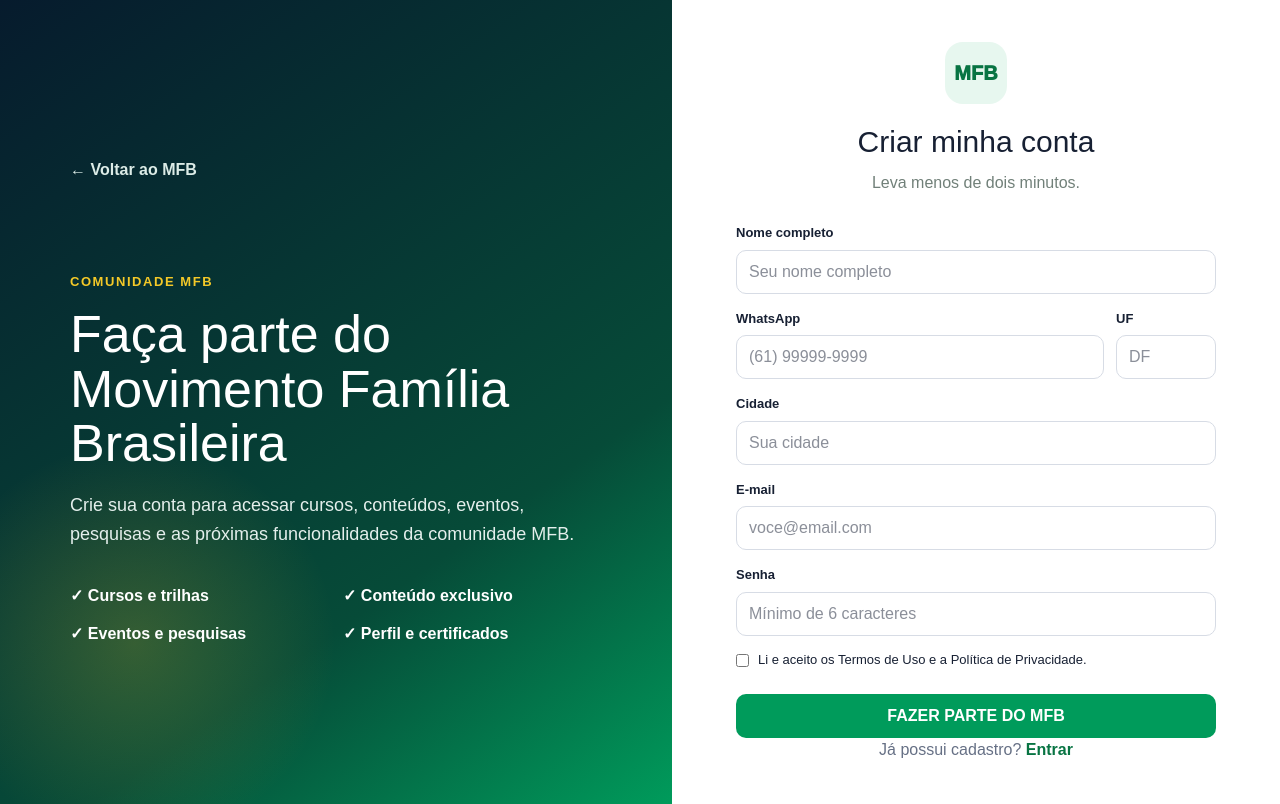
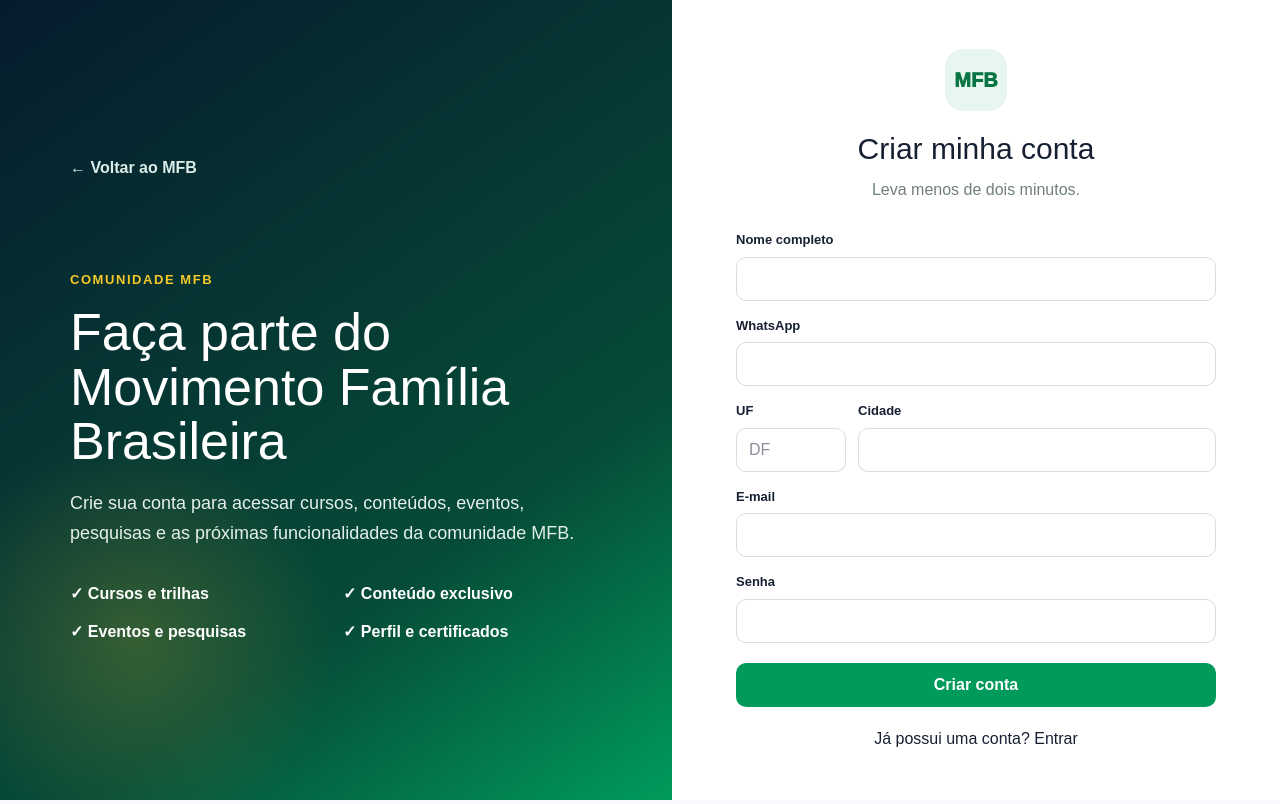
Before and after one commit to tecnologiaagilize-dotcom/mfb, a Next.js app: page /cadastro in a window 1280 px wide. Built offline with nearby package versions, Linux system fonts and the light colour scheme.

Commit message:
Refactor MemberAuthForm for improved readability

```diff
--- a/components/MemberAuthForm.tsx
+++ b/components/MemberAuthForm.tsx
@@ -1,124 +1,144 @@
 "use client";
 
-import { FormEvent, useState } from "react";
+import {
+  FormEvent,
+  useState,
+} from "react";
+
 import Link from "next/link";
-import { useRouter } from "next/navigation";
 import { createClient } from "@/lib/supabase/browser";
 
-type Mode = "login" | "signup";
+type Mode =
+  | "login"
+  | "signup";
 
-export function MemberAuthForm({ mode }: { mode: Mode }) {
-  const signup = mode === "signup";
-  const router = useRouter();
+export function MemberAuthForm({
+  mode,
+}: {
+  mode: Mode;
+}) {
+  const signup =
+    mode === "signup";
 
-  const [loading, setLoading] = useState(false);
-  const [message, setMessage] = useState("");
-  const [error, setError] = useState("");
+  const [loading, setLoading] =
+    useState(false);
 
-  async function redirectByProfile(
-    supabase: ReturnType<typeof createClient>,
-    userId: string
+  const [message, setMessage] =
+    useState("");
+
+  const [error, setError] =
+    useState("");
+
+  async function submit(
+    e: FormEvent<HTMLFormElement>
   ) {
-    const { data: adminProfile, error: adminError } = await supabase
-      .from("admin_profiles")
-      .select("role")
-      .eq("id", userId)
-      .maybeSingle();
+    e.preventDefault();
 
-    if (adminError) {
-      console.error(
-        "Erro ao verificar perfil administrativo:",
-        adminError
-      );
-    }
-
-    if (
-      adminProfile?.role === "admin" ||
-      adminProfile?.role === "editor"
-    ) {
-      router.replace("/admin");
-      router.refresh();
+    if (loading) {
       return;
     }
-
-    router.replace("/membro");
-    router.refresh();
-  }
-
-  async function submit(e: FormEvent<HTMLFormElement>) {
-    e.preventDefault();
 
     setLoading(true);
     setError("");
     setMessage("");
 
-    const form = new FormData(e.currentTarget);
+    const form =
+      new FormData(
+        e.currentTarget
+      );
 
-    const email = String(
+    const email =
+      String(
         form.get("email") || ""
-    ).trim();
+      )
+        .trim()
+        .toLowerCase();
 
-    const password = String(
+    const password =
+      String(
         form.get("password") || ""
       );
 
-    const supabase = createClient();
+    const supabase =
+      createClient();
 
     try {
-      /* =====================================================
-         CADASTRO
-      ===================================================== */
-
+      /*
+       * CADASTRO
+       */
       if (signup) {
-        const fullName = String(
-          form.get("full_name") || ""
+        const fullName =
+          String(
+            form.get(
+              "full_name"
+            ) || ""
           ).trim();
 
-        const whatsapp = String(
-          form.get("whatsapp") || ""
+        const whatsapp =
+          String(
+            form.get(
+              "whatsapp"
+            ) || ""
           ).trim();
 
-        const stateUf = String(
-          form.get("state_uf") || ""
+        const stateUf =
+          String(
+            form.get(
+              "state_uf"
+            ) || ""
           )
             .trim()
             .toUpperCase();
 
-        const city = String(
-          form.get("city") || ""
+        const city =
+          String(
+            form.get(
+              "city"
+            ) || ""
           ).trim();
 
-        const { data, error: signupError } =
-          await supabase.auth.signUp({
+        const {
+          data,
+          error:
+            signupError,
+        } =
+          await supabase.auth.signUp(
+            {
               email,
               password,
 
               options: {
                 data: {
-                full_name: fullName,
+                  full_name:
+                    fullName,
                   whatsapp,
-                state_uf: stateUf,
+                  state_uf:
+                    stateUf,
                   city,
                 },
               },
-          });
+            }
+          );
 
         if (signupError) {
-          setError(signupError.message);
+          setError(
+            signupError.message
+          );
           return;
         }
 
         /*
-         * Usuário já recebeu uma sessão.
-         * Novo cadastro normal vai para /membro.
-         *
-         * Mesmo assim usamos a verificação por UUID para
-         * manter o fluxo consistente.
+         * Se o Supabase já criou
+         * uma sessão, seguimos para
+         * o servidor decidir o
+         * destino.
          */
-        if (data.session && data.user) {
-          await redirectByProfile(
-            supabase,
-            data.user.id
+        if (
+          data.session &&
+          data.user
+        ) {
+          window.location.assign(
+            "/acesso"
           );
 
           return;
@@ -131,44 +151,56 @@
         return;
       }
 
-      /* =====================================================
-         LOGIN
-      ===================================================== */
-
+      /*
+       * LOGIN
+       */
       const {
         data,
-        error: loginError,
+        error:
+          loginError,
       } =
-        await supabase.auth.signInWithPassword({
+        await supabase.auth
+          .signInWithPassword({
             email,
             password,
           });
 
       if (loginError) {
-        setError(loginError.message);
+        setError(
+          loginError.message
+        );
         return;
       }
 
-      if (!data.user) {
+      if (
+        !data.user ||
+        !data.session
+      ) {
         setError(
-          "Não foi possível identificar o usuário autenticado."
+          "Não foi possível criar uma sessão válida."
         );
         return;
       }
 
       /*
-       * PONTO PRINCIPAL:
+       * IMPORTANTE:
        *
-       * não mandamos mais todo mundo para /membro.
+       * Não consultamos
+       * admin_profiles aqui.
        *
-       * O UUID autenticado é consultado em admin_profiles.
+       * A sessão já foi criada.
+       * Agora fazemos uma nova
+       * requisição completa ao
+       * servidor.
        */
-      await redirectByProfile(
-        supabase,
-        data.user.id
+      window.location.assign(
+        "/acesso"
       );
     } catch (err) {
-      console.error(err);
+      console.error(
+        "Erro de autenticação:",
+        err
+      );
 
       setError(
         "Ocorreu um erro ao realizar o acesso. Tente novamente."
@@ -258,11 +290,9 @@
                 className="field"
                 name="full_name"
                 required
-                placeholder="Seu nome completo"
+                autoComplete="name"
               />
 
-              <div className="form-two">
-                <div>
               <label>
                 WhatsApp
               </label>
@@ -270,10 +300,18 @@
               <input
                 className="field"
                 name="whatsapp"
-                    placeholder="(61) 99999-9999"
+                type="tel"
+                autoComplete="tel"
               />
-                </div>
 
+              <div
+                style={{
+                  display: "grid",
+                  gridTemplateColumns:
+                    "110px 1fr",
+                  gap: 12,
+                }}
+              >
                 <div>
                   <label>
                     UF
@@ -286,8 +324,8 @@
                     placeholder="DF"
                   />
                 </div>
-              </div>
 
+                <div>
                   <label>
                     Cidade
                   </label>
@@ -295,8 +333,9 @@
                   <input
                     className="field"
                     name="city"
-                placeholder="Sua cidade"
                   />
+                </div>
+              </div>
             </>
           )}
 
@@ -310,7 +349,6 @@
             type="email"
             required
             autoComplete="email"
-            placeholder="voce@email.com"
           />
 
           <label>
@@ -328,63 +366,92 @@
                 ? "new-password"
                 : "current-password"
             }
-            placeholder="Mínimo de 6 caracteres"
           />
 
-          {signup && (
-            <label className="consent">
-              <input
-                type="checkbox"
-                required
-              />
-
-              <span>
-                Li e aceito os Termos de Uso e a Política de Privacidade.
-              </span>
-            </label>
-          )}
-
           {error && (
-            <div className="form-error">
+            <div
+              style={{
+                marginTop: 14,
+                padding: 12,
+                borderRadius: 8,
+                background:
+                  "#fef3f2",
+                border:
+                  "1px solid #fecdca",
+                color:
+                  "#b42318",
+              }}
+            >
               {error}
             </div>
           )}
 
           {message && (
-            <div className="form-success">
+            <div
+              style={{
+                marginTop: 14,
+                padding: 12,
+                borderRadius: 8,
+                background:
+                  "#ecfdf3",
+                border:
+                  "1px solid #abefc6",
+                color:
+                  "#027a48",
+              }}
+            >
               {message}
             </div>
           )}
 
           <button
+            className="btn btn-primary"
             type="submit"
-            className="btn btn-primary member-submit"
             disabled={loading}
+            style={{
+              width: "100%",
+              marginTop: 20,
+              opacity:
+                loading
+                  ? 0.7
+                  : 1,
+            }}
           >
             {loading
-              ? "Verificando acesso..."
+              ? signup
+                ? "Criando conta..."
+                : "Entrando..."
               : signup
-              ? "FAZER PARTE DO MFB"
-              : "ENTRAR"}
+                ? "Criar conta"
+                : "Entrar"}
           </button>
 
-          <p className="member-switch">
-            {signup
-              ? "Já possui cadastro?"
-              : "Ainda não faz parte?"}{" "}
-
-            <Link
-              href={
-                signup
-                  ? "/entrar"
-                  : "/cadastro"
-              }
+          <div
+            className="member-auth-switch"
+            style={{
+              marginTop: 20,
+              textAlign:
+                "center",
+            }}
           >
-              {signup
-                ? "Entrar"
-                : "Cadastre-se"}
+            {signup ? (
+              <>
+                Já possui uma
+                conta?{" "}
+                <Link href="/entrar">
+                  Entrar
                 </Link>
-          </p>
+              </>
+            ) : (
+              <>
+                Ainda não possui
+                conta?{" "}
+                <Link href="/cadastro">
+                  Criar conta
+                </Link>
+              </>
+            )}
+          </div>
         </form>
       </section>
     </main>
```
Lines whose indentation alone changed are shown as unchanged.
